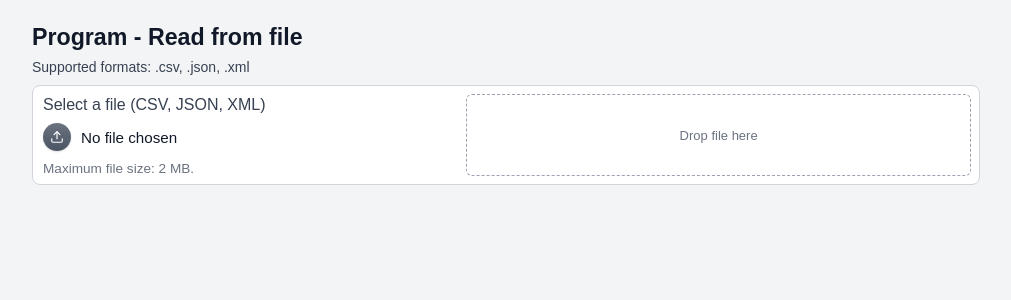
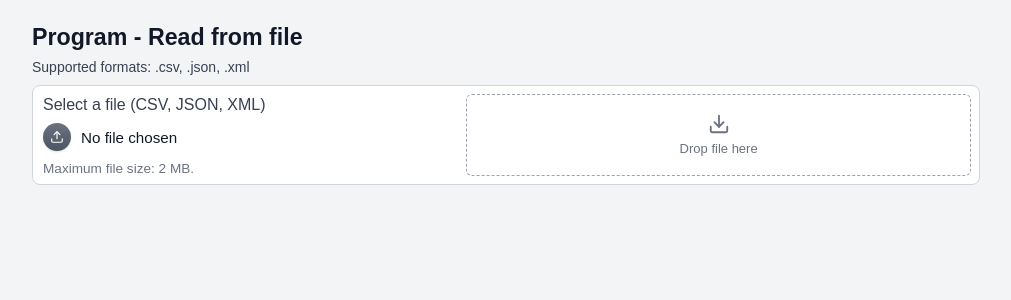
Before and after one commit to MariusZebrauskas/file-reader, a PHP site: page / in a window 1280 px wide. Shown: the top 300 px of the page, without its empty margins (134-1145 px from the left). Run offline with PHP 8.4, Linux system fonts and the light colour scheme.

Commit message:
style - drop svg

```diff
--- a/index.php
+++ b/index.php
@@ -96,7 +96,10 @@ if ($_SERVER['REQUEST_METHOD'] === 'POST') {
             <p class="file-max">Maximum file size: <?= h($maxSizeLabel) ?>.</p>
             <input id="file" name="file" type="file" class="file-input-overlay" required accept="<?= h(implode(',', array_map(static fn (string $e): string => '.' . $e, $extensions))) ?>">
         </label>
-        <div class="drop-area">Drop file here</div>
+        <div class="drop-area">
+            <i class="icon icon-drop" aria-hidden="true"></i>
+            <span class="drop-area__text">Drop file here</span>
+        </div>
     </form>
     <?php if (count($errors) > 0) { ?>
         <div class="errors">
--- a/styles.css
+++ b/styles.css
@@ -51,6 +51,8 @@ form {
   font-size: 0.8125rem;
   @media (min-width: 768px) {
     display: flex;
+    flex-direction: column;
+    gap: 6px;
     margin: 8px 8px 8px 0;
     border: 1px dashed #9ca3af;
     border-radius: 6px;
@@ -59,6 +61,16 @@ form {
     color: #6b7280;
     min-height: 72px;
   }
+}
+
+.drop-area__text {
+  line-height: 1.2;
+}
+
+.icon-drop {
+  width: 22px;
+  height: 22px;
+  background: url("/public/svg/drop.svg") center / contain no-repeat;
 }
 
 .file-input-area {
```
Also changed, not shown: public/svg/drop.svg (added).
